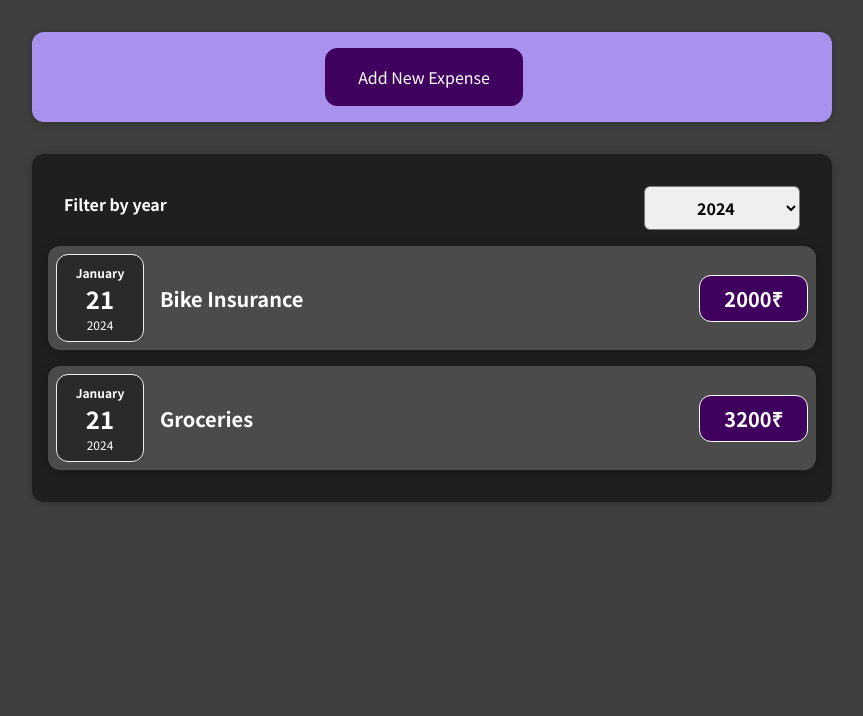
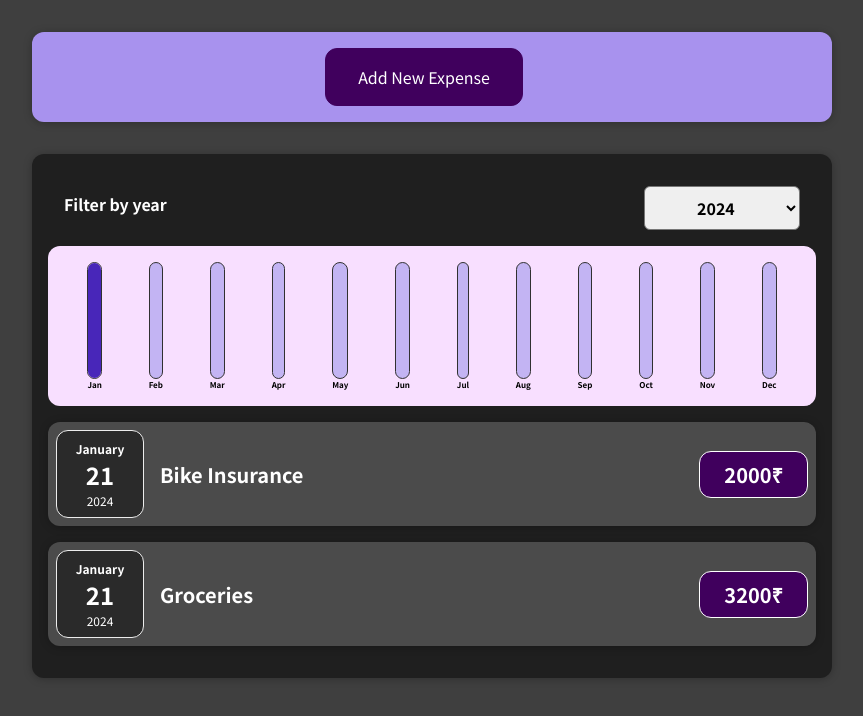
Before and after one commit to vithran21/ExpenseTracker_React_App, a React (Create React App) app: page / in a window 1280 px wide. Shown: the top 716 px of the page, without its empty margins (208-1071 px from the left). Built offline with nearby package versions, Linux system fonts and the light colour scheme.

Commit message:
New Chart related Components added

```diff
--- /dev/null
+++ b/src/components/Chart/Chart.css
@@ -0,0 +1,9 @@
+.chart {
+  padding: 1rem;
+  border-radius: 12px;
+  background-color: #f8dfff;
+  text-align: center;
+  display: flex;
+  justify-content: space-around;
+  height: 10rem;
+}
--- /dev/null
+++ b/src/components/Chart/Chart.js
@@ -0,0 +1,23 @@
+import React from "react";
+import ChartBar from "./ChartBar";
+import "./Chart.css";
+
+const Chart = (props) => {
+  const dataPointValue = props.dataPoints.map((dataPoint) => dataPoint.value);
+  const totalMaximum = Math.max(...dataPointValue);
+
+  return (
+    <div className="chart">
+      {props.dataPoints.map((dataPoint) => (
+        <ChartBar
+          key={dataPoint.label}
+          value={dataPoint.value}
+          maxValue={totalMaximum}
+          label={dataPoint.label}
+        />
+      ))}
+    </div>
+  );
+};
+
+export default Chart;
--- /dev/null
+++ b/src/components/Chart/ChartBar.css
@@ -0,0 +1,30 @@
+.chart-bar {
+  height: 100%;
+  display: flex;
+  flex-direction: column;
+  align-items: center;
+}
+
+.chart-bar__inner {
+  height: 100%;
+  width: 100%;
+  border: 1px solid #313131;
+  border-radius: 12px;
+  background-color: #c3b4f3;
+  overflow: hidden;
+  display: flex;
+  flex-direction: column;
+  justify-content: flex-end;
+}
+
+.chart-bar__fill {
+  background-color: #4826b9;
+  width: 100%;
+  transition: all 0.3s ease-out;
+}
+
+.chart-bar__label {
+  font-weight: bold;
+  font-size: 0.5rem;
+  text-align: center;
+}
--- /dev/null
+++ b/src/components/Chart/ChartBar.js
@@ -0,0 +1,23 @@
+import React from "react";
+import "./ChartBar.css";
+
+const ChartBar = (props) => {
+  let barFillHeight = "0%";
+
+  if (props.maxValue > 0) {
+    barFillHeight = Math.round((props.value / props.maxValue) * 100) + "%";
+  }
+  return (
+    <div className="chart-bar">
+      <div className="chart-bar__inner">
+        <div
+          className="chart-bar__fill"
+          style={{ height: barFillHeight }}
+        ></div>
+      </div>
+      <div className="chart-bar__label">{props.label}</div>
+    </div>
+  );
+};
+
+export default ChartBar;
--- a/src/components/Expenses/Expenses.js
+++ b/src/components/Expenses/Expenses.js
@@ -2,6 +2,7 @@
 import Card from "../UI/Card";
 import ExpensesList from "./ExpensesList";
 import ExpensesFilter from "./ExpensesFilter";
+import ExpensesChart from "./ExpensesChart";
 import "./Expenses.css";
 
 function Expenses(props) {
@@ -21,6 +22,7 @@
         selected={filteredYear}
         onChangeFilter={filterChangeHandler}
       />
+      <ExpensesChart expenses={filteredExpenses}/>
       <ExpensesList items={filteredExpenses}/>
     </Card>
   );
--- /dev/null
+++ b/src/components/Expenses/ExpensesChart.js
@@ -0,0 +1,28 @@
+import React from "react";
+import Chart from "../Chart/Chart";
+
+const ExpenseChart = (props) => {
+  const chartDataPoints = [
+    { label: "Jan", value: 0 },
+    { label: "Feb", value: 0 },
+    { label: "Mar", value: 0 },
+    { label: "Apr", value: 0 },
+    { label: "May", value: 0 },
+    { label: "Jun", value: 0 },
+    { label: "Jul", value: 0 },
+    { label: "Aug", value: 0 },
+    { label: "Sep", value: 0 },
+    { label: "Oct", value: 0 },
+    { label: "Nov", value: 0 },
+    { label: "Dec", value: 0 },
+  ];
+
+  for (const expense of props.expenses) {
+    const expenseMonth = expense.date.getMonth();
+    chartDataPoints[expenseMonth].value += expense.amount;
+  }
+
+  return <Chart dataPoints={chartDataPoints} />;
+};
+
+export default ExpenseChart;
--- a/src/components/NewExpense/ExpenseForm.js
+++ b/src/components/NewExpense/ExpenseForm.js
@@ -23,7 +23,7 @@
 
     const expenseData = {
       title: enteredTitle,
-      amount: enteredAmount,
+      amount: +enteredAmount,
       date: new Date(enteredDate),
     };
 
```
Also changed, not shown: src/components/Expenses/ExpensesList.css (indentation only).
